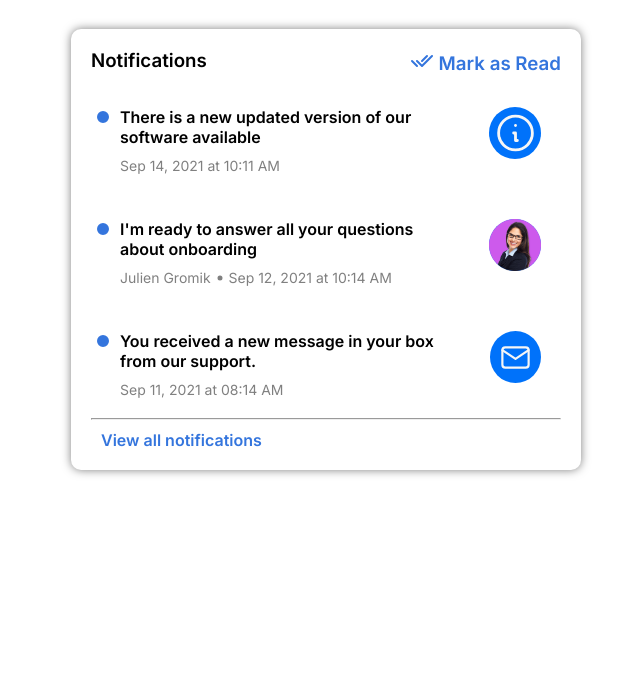
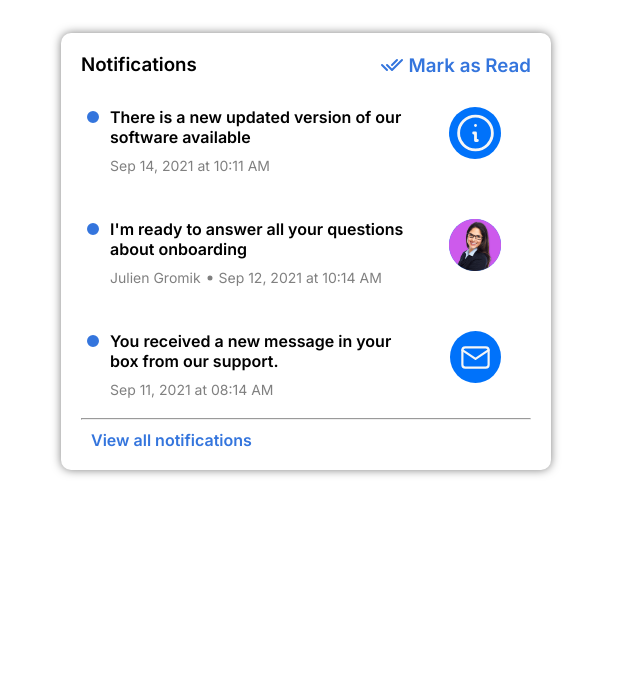
Before and after one commit to RealIB1/web-dev-mentor, a plain HTML site: page notifications-menu/index.html in a window 1280 px wide. Shown: the part 118-800 px from the top of the page, without its empty margins (334-974 px from the left). Drawn offline with Linux system fonts and the light colour scheme.

Commit message:
Done with this challenge

```diff
--- a/notifications-menu/index.html
+++ b/notifications-menu/index.html
@@ -22,7 +22,9 @@
             <h3 class="notification-title">Notifications</h3>
             <div class="mark-read">
               <span class="icon read"
-                ><svg
+                >
+                <a href="#make-all-read" class="mark-read">
+                <svg
                   xmlns="http://www.w3.org/2000/svg"
                   class="icon icon-tabler icon-tabler-checks"
                   width="24"
@@ -38,12 +40,14 @@
                   <path d="M7 12l5 5l10 -10" />
                   <path d="M2 12l5 5m5 -5l5 -5" /></svg
               ></span>
-              <h3>Mark as Read</h3>
+              <h3 id="mark">Mark as Read</h3>
+                </a>
             </div>
           </div>
           <div class="notifications">
             <span class="icon"
-              ><svg
+              >
+              <svg
                 xmlns="http://www.w3.org/2000/svg"
                 class="icon icon-tabler icon-tabler-point"
                 width="24"
--- a/notifications-menu/style.css
+++ b/notifications-menu/style.css
@@ -6,6 +6,7 @@
     --mallerFontsize: 14px;
     --mediumWeight: 400;
     --maxWeight: 600;
+    -mobile: 414px;
 }
 
 *,
@@ -19,10 +20,10 @@
 
 body {
     font-family: 'Inter', 'Obitron', sans-serif;
-    width: 100vw;
+    /* width: 100vw;
     height: 100vh;
+ */
 }
-
 
 .header {
     position: relative;
@@ -33,8 +34,12 @@ body {
     text-align:center;
 }
 
+a {
+    text-decoration: none;
+}
+
 .container {
-    margin: 0 auto;
+    /* margin: 0 auto; */
     position: relative;
     align-items: center;
     align-content: center;
@@ -43,7 +48,7 @@ body {
 }
 
 .row {
-    margin: 0 2rem;
+    /* margin: 0 2rem; */
     padding: 1.5rem;
     align-items: center;
   }
@@ -55,8 +60,8 @@ body {
     padding: 20px;
     padding-left: -20px;
     border-radius: 10px;
-    width: 100%;
-    height: 100%;
+    /* width: 100%;
+    height: 100%; */
     box-shadow: 0 0 10px rgba(0, 0, 0, 0.5);
 }
 
@@ -92,8 +97,7 @@ body {
     font-weight: var(--mediumWeight);
     font-size: var(--mainFontsize);
     max-width: 450px;
-    margin-right: -35px;
-    padding-right: 15px;
+    color: black;
     padding-bottom: 10px;
 }
 
@@ -130,9 +134,8 @@ hr {
     height: 40px;
     border-radius: 50%;
     margin: 30px;
-    margin-right: 0px;
+    /* margin-right: 0px; */
     margin-bottom: 20px;
-    /* padding-top: 50px; */
     padding: 6px;
     background: var(--brandeisBlue)
 
@@ -168,5 +171,22 @@ hr {
 .view-more {
     margin: 10px 10px 0px 10px;
     font-weight: var(--maxWeight);
-    color: var(--royalBlue)
+    color: var(--royalBlue);
+    cursor: pointer;
 }
+
+
+@media only screen and (min-width: 414px) and (max-width: 768px) {
+
+    #mark:focus, #mark:hover {
+        text-decoration: 2px underline;
+        /* border-bottom: 2px solid var(--brandeisBlue); */
+    }
+
+    #view:focus, #view:hover {
+        text-decoration: 2px underline;
+        /* border-bottom: 2px solid var(--brandeisBlue); */
+    }
+
+
+}
```
